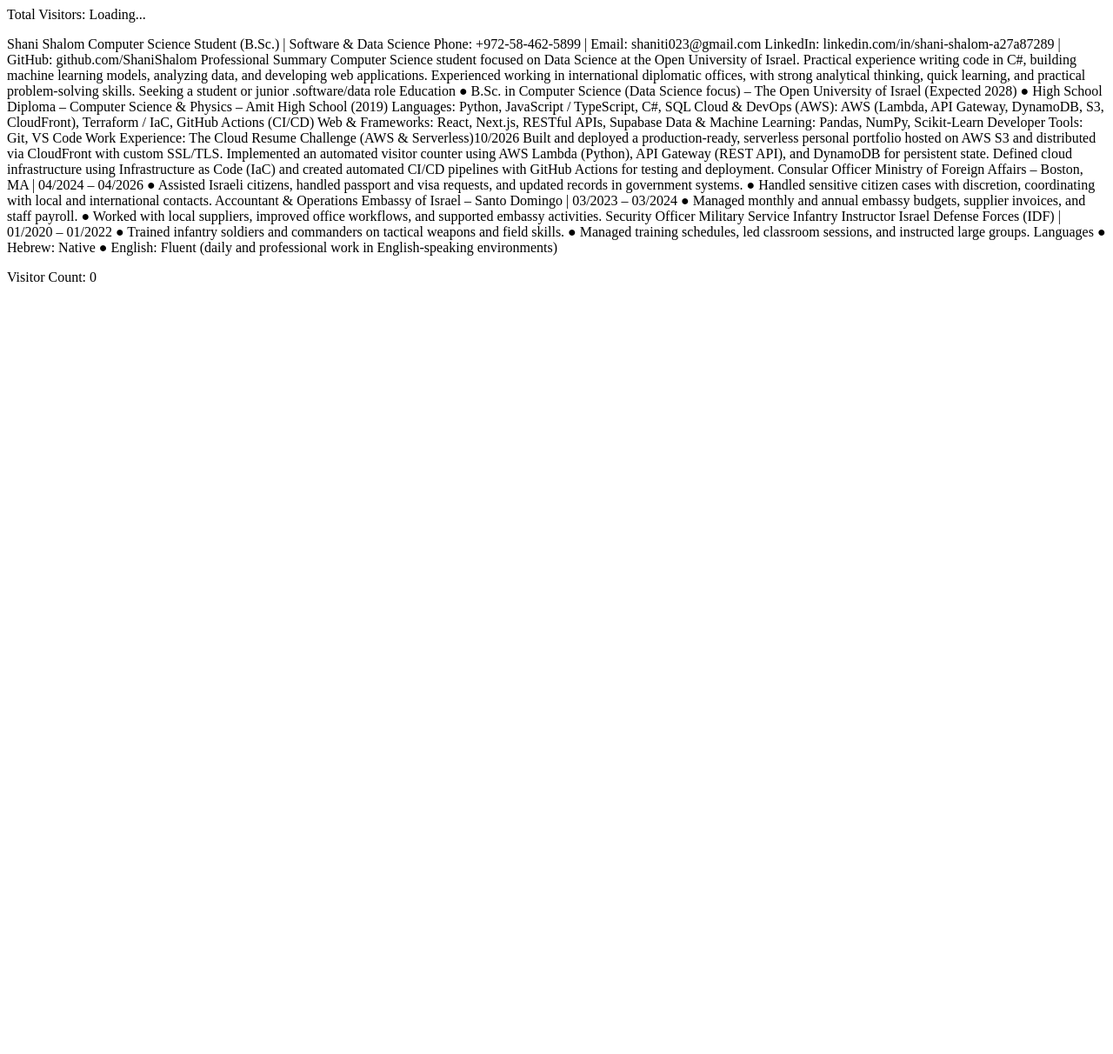
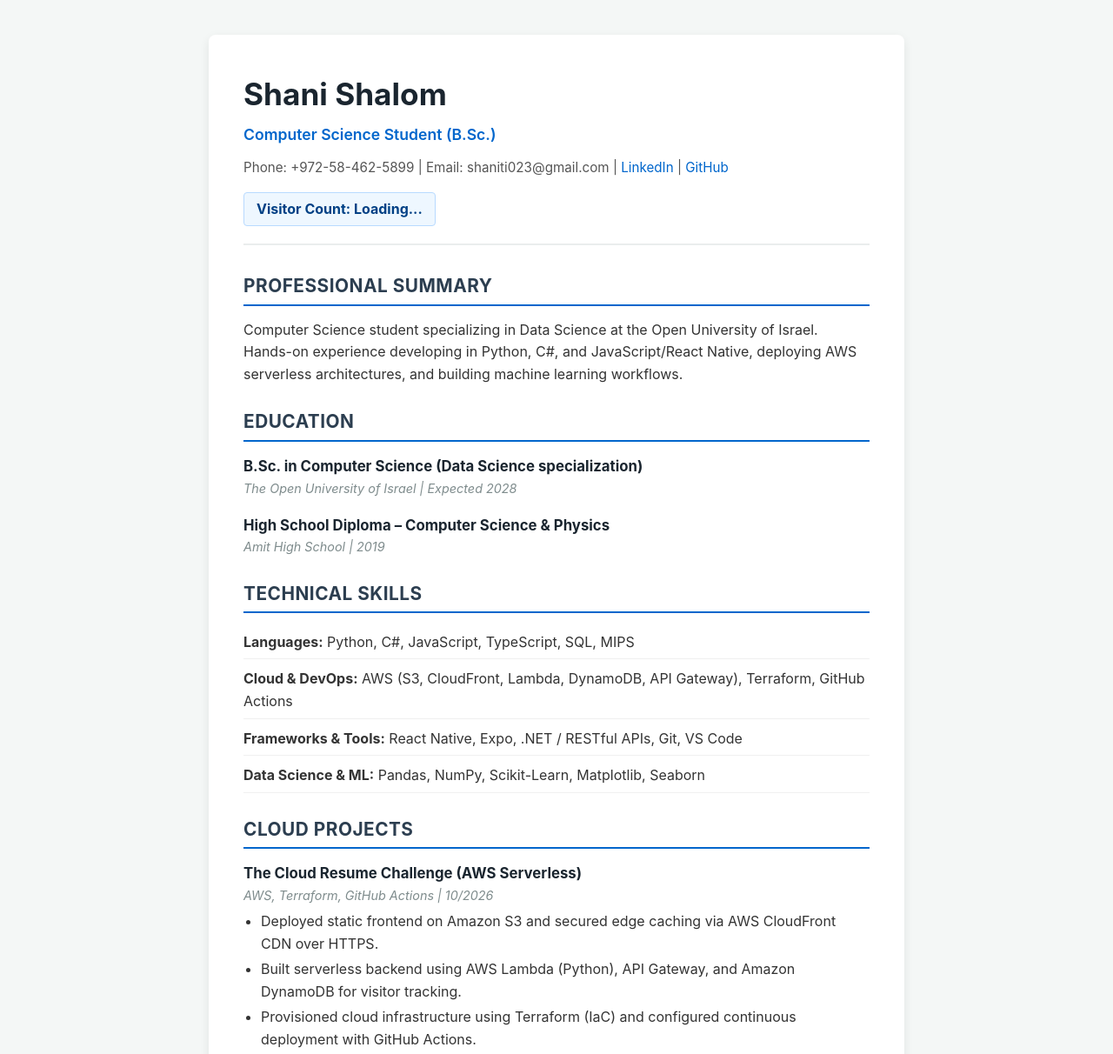
Before and after one commit to ShaniShalom/cloud-resume-challenge, a plain HTML site: page index.html in a window 1280 px wide. Shown: the top 1212 px of the page at 87% size. Before the commit the page ends 800 px from the top, so only its background shows below. Drawn offline with Linux system fonts and the light colour scheme.

Commit message:
Complete Layer 1: S3, CloudFront and styled resume

```diff
--- a/index.html
+++ b/index.html
@@ -1,84 +1,104 @@
-<footer>
-  <p>Total Visitors: <span id="visitor-count">Loading...</span></p>
-</footer>
+<!DOCTYPE html>
+<html lang="en">
+<head>
+    <meta charset="UTF-8">
+    <meta name="viewport" content="width=device-width, initial-scale=1.0">
+    <title>Shani Shalom - Cloud Resume</title>
+    <link rel="stylesheet" href="style.css">
+</head>
+<body>
+    <div class="container">
+        <header>
+            <h1>Shani Shalom</h1>
+            <p class="subtitle">Computer Science Student (B.Sc.) </p>
+            <div class="contact-info">
+                <span>Phone: +972-58-462-5899</span> |
+                <span>Email: shaniti023@gmail.com</span> |
+                <a href="https://linkedin.com/in/shani-shalom-a27a87289" target="_blank">LinkedIn</a> |
+                <a href="https://github.com/ShaniShalom" target="_blank">GitHub</a>
+            </div>
+            <div class="counter-box">
+                <p>Visitor Count: <span id="visitor-count">Loading...</span></p>
+            </div>
+        </header>
 
+        <section>
+            <h2>Professional Summary</h2>
+            <p>Computer Science student specializing in Data Science at the Open University of Israel. Hands-on experience developing in Python, C#, and JavaScript/React Native, deploying AWS serverless architectures, and building machine learning workflows.</p>
+        </section>
 
+        <section>
+            <h2>Education</h2>
+            <div class="item">
+                <h3>B.Sc. in Computer Science (Data Science specialization)</h3>
+                <p class="meta">The Open University of Israel | Expected 2028</p>
+            </div>
+            <div class="item">
+                <h3>High School Diploma – Computer Science & Physics</h3>
+                <p class="meta">Amit High School | 2019</p>
+            </div>
+        </section>
 
-Shani Shalom
-Computer Science Student (B.Sc.) | Software & Data Science
+        <section>
+            <h2>Technical Skills</h2>
+            <ul class="skills-grid">
+                <li><strong>Languages:</strong> Python, C#, JavaScript, TypeScript, SQL, MIPS</li>
+                <li><strong>Cloud & DevOps:</strong> AWS (S3, CloudFront, Lambda, DynamoDB, API Gateway), Terraform, GitHub Actions</li>
+                <li><strong>Frameworks & Tools:</strong> React Native, Expo, .NET / RESTful APIs, Git, VS Code</li>
+                <li><strong>Data Science & ML:</strong> Pandas, NumPy, Scikit-Learn, Matplotlib, Seaborn</li>
+            </ul>
+        </section>
 
-Phone: +972-58-462-5899 | Email: shaniti023@gmail.com
-LinkedIn: linkedin.com/in/shani-shalom-a27a87289 | GitHub: github.com/ShaniShalom
+        <section>
+            <h2>Cloud Projects</h2>
+            <div class="item">
+                <h3>The Cloud Resume Challenge (AWS Serverless)</h3>
+                <p class="meta">AWS, Terraform, GitHub Actions | 10/2026</p>
+                <ul>
+                    <li>Deployed static frontend on Amazon S3 and secured edge caching via AWS CloudFront CDN over HTTPS.</li>
+                    <li>Built serverless backend using AWS Lambda (Python), API Gateway, and Amazon DynamoDB for visitor tracking.</li>
+                    <li>Provisioned cloud infrastructure using Terraform (IaC) and configured continuous deployment with GitHub Actions.</li>
+                </ul>
+            </div>
+        </section>
 
-Professional Summary
-Computer Science student focused on Data Science at the Open University of Israel. Practical
-experience writing code in C#, building machine learning models, analyzing data, and developing
-web applications. Experienced working in international diplomatic offices, with strong analytical
-thinking, quick learning, and practical problem-solving skills. Seeking a student or junior
-.software/data role
+        <section>
+            <h2>Work Experience</h2>
+            <div class="item">
+                <h3>Ministry of Foreign Affairs – Boston, MA</h3>
+                <p class="meta">Consular Officer | 04/2024 – 04/2026</p>
+                <ul>
+                    <li>Processed official passport and visa applications, managing secure records in governmental databases.</li>
+                    <li>Coordinated complex citizen support operations with local and international authorities.</li>
+                </ul>
+            </div>
+            <div class="item">
+                <h3>Embassy of Israel – Santo Domingo</h3>
+                <p class="meta">Accountant & Operations | 03/2023 – 03/2024</p>
+                <ul>
+                    <li>Managed annual embassy budgets, staff payroll, and vendor disbursements.</li>
+                    <li>Streamlined office operational workflows and oversaw local supplier contracts.</li>
+                </ul>
+            </div>
+            <div class="item">
+                <h3>Israel Defense Forces (IDF)</h3>
+                <p class="meta">Infantry Instructor | 01/2020 – 01/2022</p>
+                <ul>
+                    <li>Instructed combat soldiers and commanders on specialized weapons platforms and tactical field training.</li>
+                    <li>Managed structured instruction programs, class schedules, and large-group logistics.</li>
+                </ul>
+            </div>
+        </section>
 
-Education
-● B.Sc. in Computer Science (Data Science focus) – The Open University of Israel (Expected
-2028)
-● High School Diploma – Computer Science & Physics – Amit High School (2019)
-
-
-Languages: Python, JavaScript / TypeScript, C#, SQL
-
-Cloud & DevOps (AWS): AWS (Lambda, API Gateway, DynamoDB, S3, CloudFront), Terraform / IaC, GitHub Actions (CI/CD)
-
-Web & Frameworks: React, Next.js, RESTful APIs, Supabase
-
-Data & Machine Learning: Pandas, NumPy, Scikit-Learn
-
-Developer Tools: Git, VS Code
-
-
-
-Work Experience:
-
-
-The Cloud Resume Challenge (AWS & Serverless)10/2026
-
-Built and deployed a production-ready, serverless personal portfolio hosted on AWS S3 and distributed via CloudFront with custom SSL/TLS.
-
-Implemented an automated visitor counter using AWS Lambda (Python), API Gateway (REST API), and DynamoDB for persistent state.
-
-Defined cloud infrastructure using Infrastructure as Code (IaC) and created automated CI/CD pipelines with GitHub Actions for testing and deployment.
-
-
-
-
-Consular Officer
-
-Ministry of Foreign Affairs – Boston, MA | 04/2024 – 04/2026
-● Assisted Israeli citizens, handled passport and visa requests, and updated records in
-government systems.
-● Handled sensitive citizen cases with discretion, coordinating with local and international
-contacts.
-
-Accountant & Operations
-
-Embassy of Israel – Santo Domingo | 03/2023 – 03/2024
-● Managed monthly and annual embassy budgets, supplier invoices, and staff payroll.
-● Worked with local suppliers, improved office workflows, and supported embassy activities.
-Security Officer
-
-
-Military Service
-Infantry Instructor
-
-Israel Defense Forces (IDF) | 01/2020 – 01/2022
-
-● Trained infantry soldiers and commanders on tactical weapons and field skills.
-● Managed training schedules, led classroom sessions, and instructed large groups.
-
-Languages
-● Hebrew: Native
-● English: Fluent (daily and professional work in English-speaking environments)
-
-
-
-<footer>
-    <p>Visitor Count: <span id="visitor-count">0</span></p>
-</footer>
+        <section>
+            <h2>Languages</h2>
+            <div class="item">
+                <ul class="skills-list">
+                    <li><strong>Hebrew:</strong> Native</li>
+                    <li><strong>English:</strong> Upper-Intermediate (daily and professional communication)</li>
+                </ul>
+            </div>
+        </section>
+    </div>
+</body>
+</html>
--- a/style.css
+++ b/style.css
@@ -0,0 +1,120 @@
+* {
+    box-sizing: border-box;
+    margin: 0;
+    padding: 0;
+}
+
+body {
+    font-family: -apple-system, BlinkMacSystemFont, "Segoe UI", Roboto, Helvetica, Arial, sans-serif;
+    background-color: #f4f7f6;
+    color: #333333;
+    line-height: 1.6;
+    padding: 40px 20px;
+}
+
+.container {
+    max-width: 800px;
+    margin: 0 auto;
+    background: #ffffff;
+    padding: 40px;
+    border-radius: 8px;
+    box-shadow: 0 4px 12px rgba(0, 0, 0, 0.08);
+}
+
+header {
+    border-bottom: 2px solid #eaeded;
+    padding-bottom: 20px;
+    margin-bottom: 30px;
+}
+
+header h1 {
+    font-size: 2.2rem;
+    color: #1a252f;
+    margin-bottom: 5px;
+}
+
+.subtitle {
+    font-size: 1.1rem;
+    color: #0066cc;
+    font-weight: 600;
+    margin-bottom: 12px;
+}
+
+.contact-info {
+    font-size: 0.95rem;
+    color: #555555;
+    margin-bottom: 15px;
+}
+
+.contact-info a {
+    color: #0066cc;
+    text-decoration: none;
+}
+
+.contact-info a:hover {
+    text-decoration: underline;
+}
+
+.counter-box {
+    display: inline-block;
+    background-color: #eef7ff;
+    border: 1px solid #b8daff;
+    padding: 6px 14px;
+    border-radius: 4px;
+    font-weight: bold;
+    color: #004085;
+}
+
+section {
+    margin-bottom: 25px;
+}
+
+h2 {
+    font-size: 1.3rem;
+    color: #2c3e50;
+    border-bottom: 2px solid #0066cc;
+    padding-bottom: 4px;
+    margin-bottom: 15px;
+    text-transform: uppercase;
+    letter-spacing: 0.5px;
+}
+
+.item {
+    margin-bottom: 18px;
+}
+
+.item h3 {
+    font-size: 1.05rem;
+    color: #1a252f;
+}
+
+.meta {
+    font-size: 0.9rem;
+    color: #7f8c8d;
+    margin-bottom: 6px;
+    font-style: italic;
+}
+
+ul {
+    padding-left: 20px;
+    margin-top: 6px;
+}
+
+li {
+    margin-bottom: 4px;
+}
+
+.skills-grid {
+    list-style: none;
+    padding-left: 0;
+}
+
+.skills-grid li {
+    padding: 6px 0;
+    border-bottom: 1px solid #f0f0f0;
+}
+
+.skills-list {
+    list-style-type: square;
+    padding-left: 20px;
+}
```
